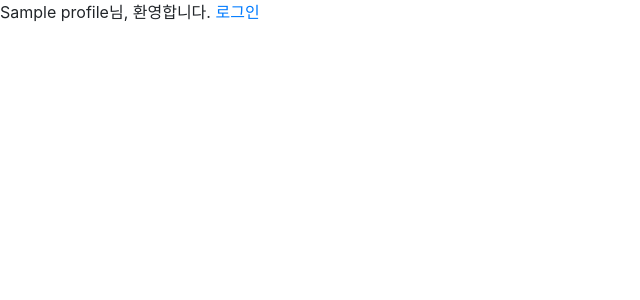
After one commit to iruyj/Networkprogramming_DBookmark, a Django app: template accounts/templates/accounts/register_done.html in a window 1280 px wide. The commit adds this page. Shown: the top 300 px of the page, without its empty margins (0-640 px from the left). Run offline with Django 3.2, Linux system fonts and the light colour scheme; the template is opened without the code that fills it: most values are stand-ins (such as "Sample title", 1, 10 or a date in 2020); some libraries are stand-ins or nearby versions.

Commit message:
accounts/templates/accounts register, register_done;bookmark/templates/bookmark bookmark_list

```diff
--- /dev/null
+++ b/accounts/templates/accounts/register_done.html
@@ -0,0 +1,9 @@
+{% extends 'base.html' %}
+{% block title %}register{% endblock %}
+
+{% block content %}
+    {{ profile }}님, 환영합니다.
+{#    <a href="{% url 'accounts:login' %}">로그인</a>#}
+    <a href="">로그인</a>
+
+{% endblock %}
--- a/accounts/views.py
+++ b/accounts/views.py
@@ -9,7 +9,7 @@ def register(request):
         form = RegisterForm(request.POST)
         if form.is_valid():
             profile = form.save()
-            return render(request, 'account/register_done.html',{'profile':profile})
+            return render(request, 'account/templates/accounts/register_done.html', {'profile':profile})
     else:                        # 처음 빈 폼 화면
         form = RegisterForm()
-        return render(request, 'acconts/register.html',{'form':form})
+        return render(request, 'accounts/register.html',{'form':form})
--- a/bookmark/templates/bookmark/bookmark_list.html
+++ b/bookmark/templates/bookmark/bookmark_list.html
@@ -5,6 +5,7 @@
     <br>
 <div class="btn-group">
     <a href="{% url 'bookmark:add' %}" class="btn btn-warning">ADD Bookmark</a>
+    <a href="{% url 'accounts:register' %}" class="btn btn-warning">register</a>
 </div>
 <br>
 
```
Also changed, not shown: accounts/templates/accounts/register.html (added, +11 -0 lines), README.md.
